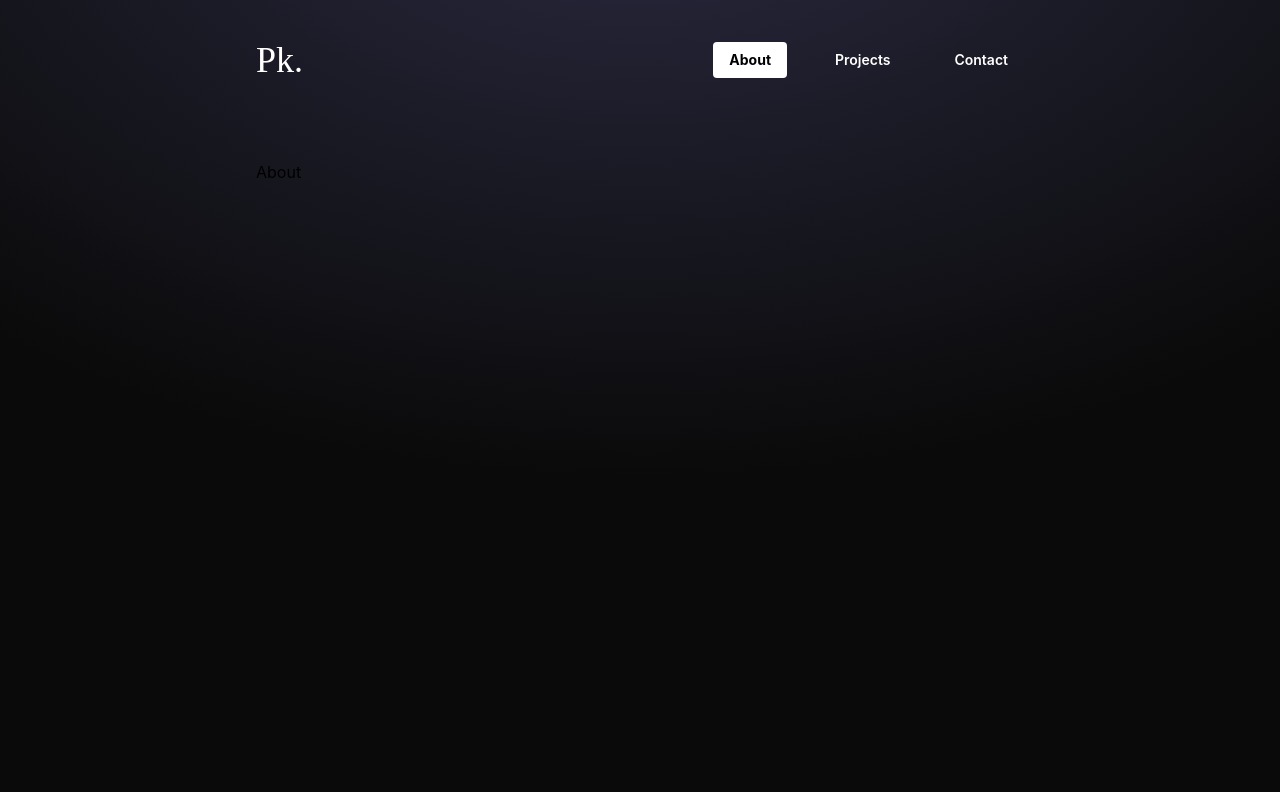
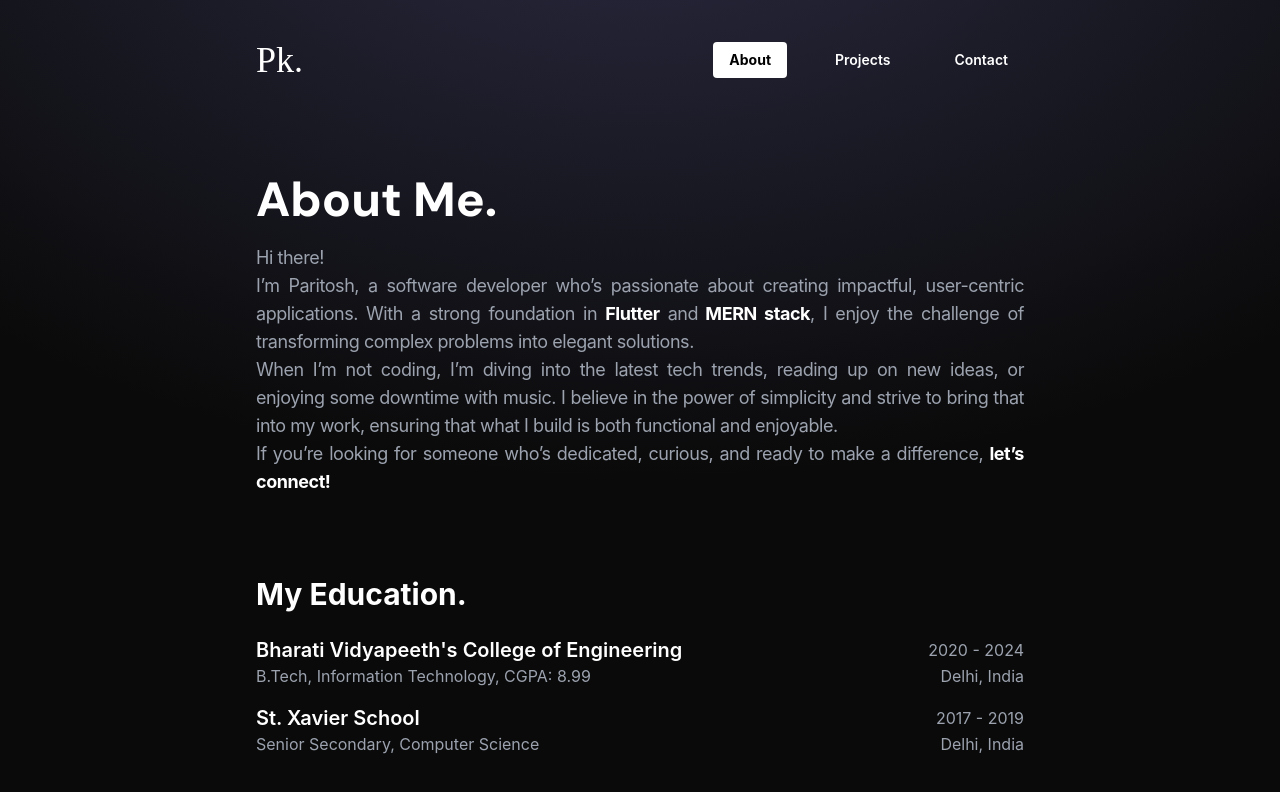
Before and after one commit to paritoshkrjha/PortfolioV3, a React (Vite) app: page /about in a window 1280 px wide. Shown: the top 792 px of the page. Built offline with nearby package versions, Linux system fonts and the light colour scheme; a web font is replaced by a local one.

Commit message:
Added About Page with relevant sections

```diff
--- a/index.html
+++ b/index.html
@@ -11,13 +11,18 @@
       href="https://fonts.googleapis.com/css2?family=Protest+Guerrilla&display=swap"
       rel="stylesheet"
     />
-
+    <link rel="preconnect" href="https://fonts.googleapis.com" />
+    <link rel="preconnect" href="https://fonts.gstatic.com" crossorigin />
+    <link
+      href="https://fonts.googleapis.com/css2?family=Raleway:ital,wght@0,100..900;1,100..900&display=swap"
+      rel="stylesheet"
+    />
     <link
       href="https://fonts.googleapis.com/css2?family=DM+Sans:ital,opsz,wght@0,9..40,100..1000;1,9..40,100..1000&display=swap"
       rel="stylesheet"
     />
     <meta name="viewport" content="width=device-width, initial-scale=1.0" />
-    <title>Vite + React</title>
+    <title>Paritosh Jha</title>
   </head>
   <body>
     <div id="root"></div>
--- /dev/null
+++ b/src/components/Heading.jsx
@@ -0,0 +1,9 @@
+function Heading({ label }) {
+  return (
+    <h1 className="md:text-5xl text-4xl text-start text-white font-dm-sans font-extrabold">
+      {label}
+    </h1>
+  )
+}
+
+export default Heading
--- /dev/null
+++ b/src/components/ui/AnimatedButton.jsx
@@ -0,0 +1,26 @@
+import { Link } from 'react-router-dom'
+
+function AnimatedButton({ label, to }) {
+  return (
+    <Link to={to}>
+      <button
+        className="font-sans flex justify-center gap-2 items-center mx-auto shadow-xl text-lg bg-gray-50 backdrop-blur-md lg:font-semibold isolation-auto border-gray-50 before:absolute before:w-full before:transition-all before:duration-700 before:hover:w-full before:-left-full before:hover:left-0 before:rounded-full before:bg-[#212131] hover:text-gray-50 before:-z-10 before:aspect-square before:hover:scale-150 before:hover:duration-700 relative z-10 px-4 py-2 overflow-hidden border-2 rounded-full group"
+        type="submit"
+      >
+        {label}
+        <svg
+          xmlns="http://www.w3.org/2000/svg"
+          viewBox="0 0 16 19"
+          className="w-8 h-8 justify-end group-hover:rotate-90 group-hover:bg-gray-50 text-gray-50 ease-linear duration-300 rounded-full border border-gray-700 group-hover:border-none p-2 rotate-45"
+        >
+          <path
+            className="fill-gray-800 group-hover:fill-gray-800"
+            d="M7 18C7 18.5523 7.44772 19 8 19C8.55228 19 9 18.5523 9 18H7ZM8.70711 0.292893C8.31658 -0.0976311 7.68342 -0.0976311 7.29289 0.292893L0.928932 6.65685C0.538408 7.04738 0.538408 7.68054 0.928932 8.07107C1.31946 8.46159 1.95262 8.46159 2.34315 8.07107L8 2.41421L13.6569 8.07107C14.0474 8.46159 14.6805 8.46159 15.0711 8.07107C15.4616 7.68054 15.4616 7.04738 15.0711 6.65685L8.70711 0.292893ZM9 18L9 1H7L7 18H9Z"
+          ></path>
+        </svg>
+      </button>
+    </Link>
+  )
+}
+
+export default AnimatedButton
--- /dev/null
+++ b/src/pages/About/components/EducationItem.jsx
@@ -0,0 +1,20 @@
+import React from 'react'
+
+function EducationItem({ heading, description, duration, location }) {
+  return (
+    <li>
+      <div className="  flex md:flex-row flex-col-reverse md:items-center justify-between ">
+        <h1 className="md:text-xl text-lg font-semibold text-white">
+          {heading}
+        </h1>
+        <p className="text-gray-400 sm:text-base text-xs">{duration}</p>
+      </div>
+      <div className="flex md:flex-row flex-col md:items-center justify-between ">
+        <p className="text-gray-400 sm:text-base text-sm">{description}</p>
+        <p className="text-gray-400 sm:text-base text-sm">{location}</p>
+      </div>
+    </li>
+  )
+}
+
+export default EducationItem
--- /dev/null
+++ b/src/pages/About/components/ExperienceItem.jsx
@@ -0,0 +1,45 @@
+import React from 'react'
+import { RiLink } from 'react-icons/ri'
+function ExperienceItem({
+  position,
+  company,
+  duration,
+  location,
+  roleDescription,
+  keyPts,
+}) {
+  return (
+    <li className="py-2">
+      <div>
+        <div className="flex sm:flex-row flex-col-reverse md:items-center justify-between ">
+          <h1 className="md:text-xl text-lg font-semibold text-white">
+            {position}
+          </h1>
+          <p className="text-gray-400 sm:text-base text-xs">{duration}</p>
+        </div>
+        <div className="flex sm:flex-row flex-col md:items-center justify-between ">
+          <div className="flex items-center gap-x-1">
+            <p className="text-gray-400 sm:text-base text-sm">{company}</p>
+            <a href="https://www.sixsensemobility.com/home" target="_blank">
+              <RiLink color="white" />
+            </a>
+          </div>
+          <p className="text-gray-400 sm:text-base text-sm">{location}</p>
+        </div>
+      </div>
+      <div className="mt-5 text-justify">
+        <p className="text-gray-300 sm:text-base text-sm">{roleDescription}</p>
+        <ul className="list-disc pl-4 py-2">
+          {keyPts.map((keyPt, index) => (
+            <li key={index} className="text-gray-300 py-1 sm:text-base text-sm">
+              <span className="font-bold text-gray-200">{keyPt.title}</span> :{' '}
+              {keyPt.description}
+            </li>
+          ))}
+        </ul>
+      </div>
+    </li>
+  )
+}
+
+export default ExperienceItem
--- a/src/pages/About/index.jsx
+++ b/src/pages/About/index.jsx
@@ -1,8 +1,20 @@
-import React from 'react'
+import Heading from '../../components/Heading'
+import AnimatedButton from '../../components/ui/AnimatedButton'
+import Education from './sections/Education'
+import Experience from './sections/Experience'
+import Intro from './sections/Intro'
 
 function About() {
   return (
-    <div>About</div>
+    <div className="mt-4">
+      <Heading label="About Me." />
+      <Intro />
+      <Education />
+      <Experience />
+      <div className='m-8'>
+        <AnimatedButton label={'Know more about my Projects'} to="/projects" />
+      </div>
+    </div>
   )
 }
 
--- /dev/null
+++ b/src/pages/About/sections/Education.jsx
@@ -0,0 +1,25 @@
+import EducationItem from '../components/EducationItem'
+
+function Education() {
+  return (
+    <div className="mt-20">
+      <h1 className="text-3xl font-bold text-white">My Education.</h1>
+      <ul className="mt-6 flex flex-col gap-4">
+        <EducationItem
+          heading={"Bharati Vidyapeeth's College of Engineering"}
+          description={'B.Tech, Information Technology, CGPA: 8.99'}
+          duration={'2020 - 2024'}
+          location={'Delhi, India'}
+        />
+        <EducationItem
+          heading={'St. Xavier School'}
+          description={'Senior Secondary, Computer Science'}
+          duration={'2017 - 2019'}
+          location={'Delhi, India'}
+        />
+      </ul>
+    </div>
+  )
+}
+
+export default Education
--- /dev/null
+++ b/src/pages/About/sections/Experience.jsx
@@ -0,0 +1,44 @@
+import ExperienceItem from '../components/ExperienceItem'
+
+function Experience() {
+  return (
+    <div className="mt-20">
+      <h1 className="text-3xl font-bold text-white">My Experience.</h1>
+      <ul className="mt-6">
+        <ExperienceItem
+          position={'Flutter Developer Intern'}
+          company={'SixSense Mobility'}
+          duration={'August, 2023 - April, 2024'}
+          location={'Delhi, India'}
+          roleDescription={
+            'At SixSense Mobility, I contributed to the development of a QR-based system for vehicle information access, enhancing emergency response capabilities.My contributions included:'
+          }
+          keyPts={[
+            {
+              title: 'Cross-Platform Development',
+              description:
+                'Designed and developed a QR-based system that streamlined vehicle information access, ensuring compatibility across multiple platforms.',
+            },
+            {
+              title: 'User Engagement',
+              description:
+                'Worked collaboratively with the team to transform ideas into functional mobile apps, enhancing user experience and engagement.',
+            },
+            {
+              title: 'App Enhancements',
+              description:
+                'Proposed and implemented app improvements that led to markedly improved user satisfaction and functionality.',
+            },
+            {
+              title: 'Technical Skills',
+              description:
+                'Leveraged my expertise in Flutter to deliver high-quality, responsive, and secure mobile applications.',
+            },
+          ]}
+        />
+      </ul>
+    </div>
+  )
+}
+
+export default Experience
--- /dev/null
+++ b/src/pages/About/sections/Intro.jsx
@@ -0,0 +1,22 @@
+function Intro() {
+  return (
+    <p className="text-justify pt-5 text-base md:text-lg tracking-tight text-gray-400 ">
+      Hi there!
+      <br /> I’m Paritosh, a software developer who’s passionate about creating
+      impactful, user-centric applications. With a strong foundation in{' '}
+      <span className="font-bold text-white">Flutter</span> and
+      <span className="font-bold text-white"> MERN stack</span>, I enjoy the challenge of
+      transforming complex problems into elegant solutions.
+      <br />
+      When I’m not coding, I’m diving into the latest tech trends, reading up on
+      new ideas, or enjoying some downtime with music. I believe in the power of
+      simplicity and strive to bring that into my work, ensuring that what I
+      build is both functional and enjoyable.
+      <br />
+      If you’re looking for someone who’s dedicated, curious, and ready to make
+      a difference, <span className="font-bold text-white">let’s connect!</span>
+    </p>
+  )
+}
+
+export default Intro
```
Also changed, not shown: src/pages/Home/components/HeroButton.jsx (+4 -18 lines).
